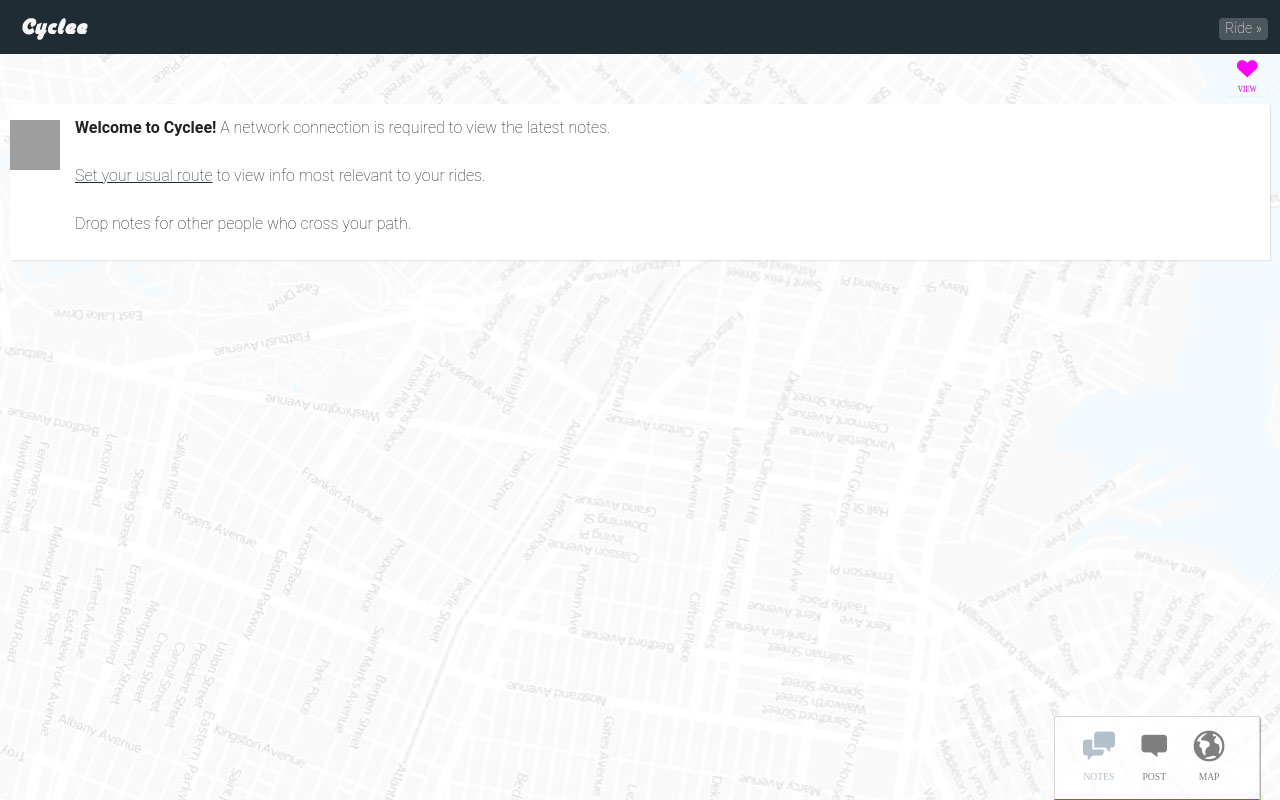
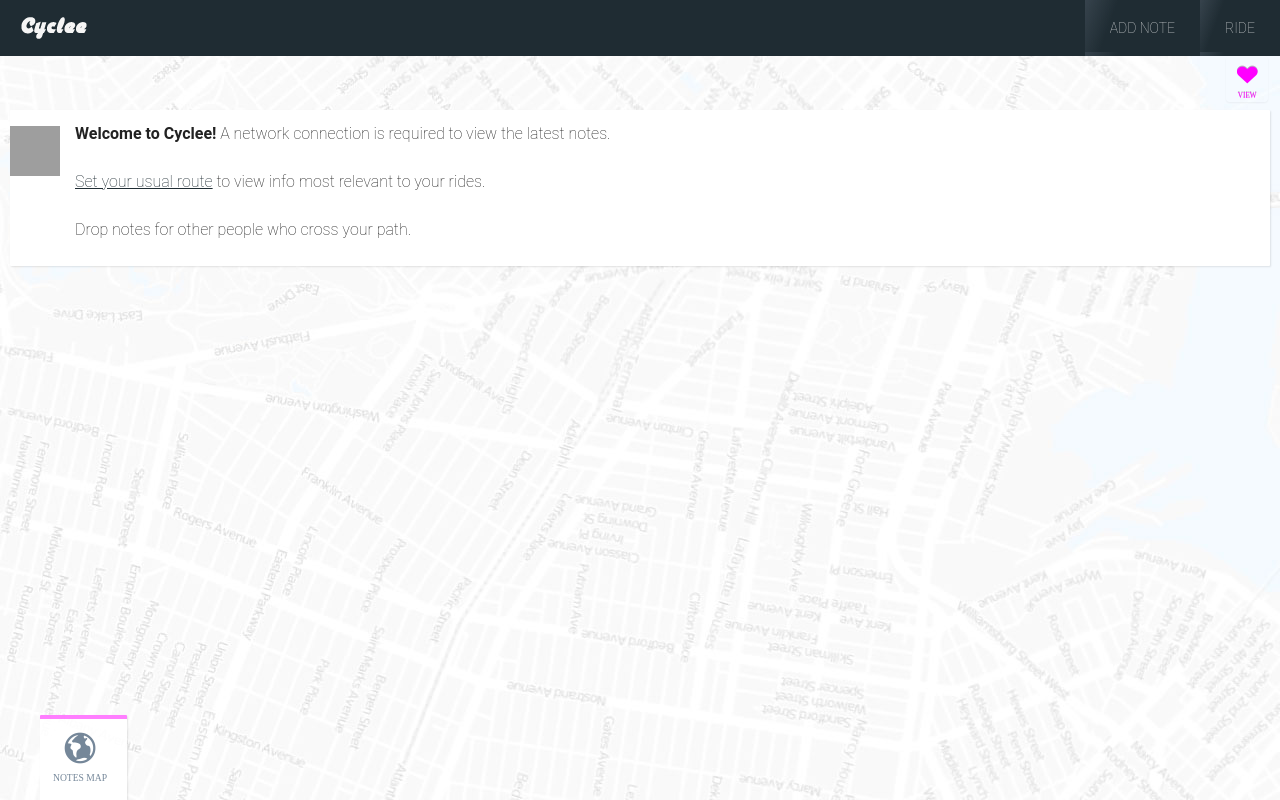
Before and after one commit to Cyclee/cyclee_central, a Django app: template cycleecarto/cyclee_client/templates/index.html in a window 1280 px wide. Run offline with Django 3.2, Linux system fonts and the light colour scheme; the template is opened without the code that fills it, so the values that code supplies are empty; some libraries are stand-ins or nearby versions; grey boxes are pictures that could not be loaded.

Commit message:
bunch of Nav improvements. house cleannig.

```diff
--- a/cycleecarto/cyclee_client/static/css/main.css
+++ b/cycleecarto/cyclee_client/static/css/main.css
@@ -236,15 +236,16 @@ nav a.entypo small { /* label */
 
 
 /***********
- * =nav header
+ * =header & nav
  *
 **/
 
-nav#header {
+header#main {
     position:fixed; top:0;
     z-index:1003;
     width:100%;
-    padding:.75em 0 .5em;
+    height:56px;
+    padding:0;
     background:rgb(31,44,51); /* blue dark */
 
     /* bugfix: padding on body after form field focus*/
@@ -253,24 +254,36 @@ nav#header {
     margin:0 -4px;
 }
 
-nav#header a#nav-ride,
-nav#header a#nav-ride-back {
-    float:right;
-    font-size:.9em;
-    margin:6px 12px 0;
-    padding:1px 6px;
-    border-radius:4px;
+header#main nav {
+    text-align:right;
+    }
+header#main nav a {
+    display:inline-block;
+    margin:0;
+    border:0 solid rgba(255,0,255,0);
+    border-width:0 0 4px 0;
+    /*total height = 56px*/
+    padding:21px 25px 17px;
+    font-size:14px; line-height:1em;
+    border-radius:0;
+    color:rgba(255,255,255,0.8);
+    background-color:rgb(31,44,51);
+    background-image: linear-gradient(110deg, rgba(78,90,102,.5), rgba(78,90,102,0), rgba(78,90,102,0),rgba(78,90,102,0),rgba(78,90,102,0));
+    background-repeat: repeat-y;
+    text-transform:uppercase;
+}
+header#main nav a:active,
+header#main nav a:hover {
     color:white;
-}
-nav#header a {
-    background:rgba(255,255,255,0.2);
-}
-nav#header a:active,
-nav#header a:hover {
     background:#f0f;
     }
-nav#header a.active {
-    background:rgba(255,255,255,0.2);
+header#main nav a.active {
+    border-color:#f0f;
+    }
+
+header#main nav a em.entypo {
+    display:none;
+    font-size:2em; line-height:1em
     }
 
 
@@ -279,66 +292,71 @@ nav#header a.active {
  *
 **/
 
-nav#header a#nav-logo {
+header#main a#nav-logo {
     float:left;
-    margin-left:10px;
-    padding:6px 10px;
+    height:26px;
+    margin:0;
+    padding:16px 10px 14px 20px;
     width:70px;
     background:rgb(31,44,51) url('../img/cyclee-logo-sm.png') no-repeat center center;
+    border:0 solid rgba(255,0,255,0);
+    border-width:0 0 0 4px;
 }
 
 @media only screen and (-Webkit-min-device-pixel-ratio: 1.5),
 only screen and (-moz-min-device-pixel-ratio: 1.5),
 only screen and (-o-min-device-pixel-ratio: 3/2),
 only screen and (min-device-pixel-ratio: 1.5) {
-  nav#header a#nav-logo {
+  header#main a#nav-logo {
       background-image:url('../img/cyclee-logo@3x.png');
       background-size: 70px 26px;
   }
 }
 
-/* back arrow */
-nav#header .nav-toggle {
+/* back home arrow */
+header#main .nav-backhome {
     position:absolute;
-    top:11px; left:6px;
+    top:8px; left:6px;
     font-family:'entypo';
-    font-size:2.2em; line-height:1em;
+    font-size:40px; line-height:1em;
     color:rgba(255,255,255,0.8);
     color:#f0f;
-    }
-nav#header .nav-back {
     display:none;
     }
 
 
 
 /***********
- * =nav primary
+ * =nav mapnav
  *
 **/
 
 
-#primary {
+#mapnav {
     position:fixed; z-index:10001;
-    bottom:0; right:20px;
-    border:1px solid rgba(204,204,204,0.8);
-    border-radius:2px 2px 0 0;
-    border-bottom:1px solid #f0f;
-    padding:.25em 20px .25em;
-    box-shadow:1px 1px 1px rgba(0,0,0,0.3);
-    background:rgba(255,255,255,0.8);
+    bottom:0; left:40px;
+    border-radius:1px 1px 0 0;
+    border-top:4px solid rgb(31,44,51);
+    border-top:4px solid rgba(255,0,255,0.5);
+    padding:.25em 8px .2em;
+    box-shadow:1px 1px 2px rgba(0,0,0,0.1);
+    background:rgba(255,255,255,0.9);
 }
 
-#primary a.entypo {
+#mapnav a.entypo {
     margin-right:.1em;
     font-size:4em;
     background:none !important;
+	color:rgb(117,135,153);
 }
 
-#primary a.entypo:active {
+#mapnav a.entypo:hover {
+    color:rgb(31,44,51);
+}
+#mapnav a.entypo:active {
     color:#f0f;
 }
-#primary a.entypo.active {
+#mapnav a.entypo.active {
     color:rgb(180,192,204);
 }
 
@@ -453,12 +471,11 @@ form#commute-locations select {
 }
 
 #modal.msg {
-    margin:10px 0; width:90%;
+    top:4px;
+    margin:0; width:90%;
     padding:1em 5%;
-    background:rgba(0,0,0,0.5);
-    background:rgba(31,44,51,0.75);
+    background:rgba(255,0,255,0.75);
     border-radius:0;
-    top:60px;
 }
 
 #modal p.notify {
@@ -643,7 +660,6 @@ a.entypo.btn {
     background-color: #f0f;
     background-image: linear-gradient(to bottom, #ff00ff, #dd00dd);
     background-repeat: repeat-x;
-    border:0px solid lime;
 }
 a.entypo.btn:hover {
     background-image: linear-gradient(to bottom, #ff33ff, #ff00ff);
@@ -654,15 +670,16 @@ a.entypo.btn:active {
 
 a.btn.btn-left {
     margin-right:0;
+    border-style:solid;
+    border:0px solid rgba(0, 0, 0, 0.2);
     border-radius:4px 0 0 4px;
     border-right-width:1px;
-    border-color: rgba(0, 0, 0, 0.2);
 }
 a.btn.btn-right {
     margin-left:0;
+    border:0px solid rgba(255,255,255,0.4);
     border-radius:0 4px 4px 0;
     border-left-width:1px;
-    border-color: rgba(255,255,255,0.4);
 }
 
 
@@ -686,8 +703,9 @@ a.btn.btn-right {
     color:white;
 }
 .notify-footer { /* <p> or <a> */
-    position:fixed; bottom:0;
-    width:100%; margin:0 -10px; padding:.5em 10px;
+/*    position:fixed; bottom:0; */
+    display:block;
+    width:100%; margin:1em -10px; padding:.5em 10px;
     background:#f0f;
     color:white;
     text-decoration:none;
@@ -752,7 +770,7 @@ section#notes {
     display:block;
     background:none;
     box-shadow:none;
-    padding:0 0 25px;
+    padding:0 0 85px; /* for #mapnav */
     margin-top:0;
 }
 
@@ -812,8 +830,8 @@ article div.meta a.entypo {
     margin:0 0 .25em;
     padding:0 4px;
     vertical-align:-3px;
-    color:rgb(117,135,153); background:rgb(226,232,238);
-    color:white; background:rgb(180,192,204);
+    color:white; background:rgba(180,192,204,0.8);
+
     border-radius:0;
 }
 article div.meta a.entypo:hover,
@@ -1112,6 +1130,7 @@ section#people {
 }
 #search-hashtags {
     float:left;
+    margin-bottom:75px; /* for #mapnav */
 }
 
 
@@ -1356,7 +1375,7 @@ textarea[contenteditable] {
 
 /* ==========================================================================
    EXAMPLE Media Queries for Responsive Design.
-   Theses examples override the primary ('mobile first') styles.
+   Theses examples override the main ('mobile first') styles.
    Modify as content requires.
    ========================================================================== */
 
--- a/cycleecarto/cyclee_client/static/js/commute.js
+++ b/cycleecarto/cyclee_client/static/js/commute.js
@@ -67,8 +67,8 @@ function commute_setpoints(){
 
 function prompt_setcommute(){
 
-    var footer = '<a href="#" class="notify-footer" onclick="switchpage(\'commute\'); $(this).hide();" >Customize notes to your usual route &#187;</a>';
-    $('#notes').append(footer);
+    var alert = '<a href="#" class="notify-footer" onclick="switchpage(\'commute\'); $(this).hide();" >Customize notes to your usual route &#187;</a>';
+    $('#notes-stream').prepend(alert);
 
 }
 
--- a/cycleecarto/cyclee_client/static/js/nav.js
+++ b/cycleecarto/cyclee_client/static/js/nav.js
@@ -20,17 +20,21 @@ function switchpage(id){
     console.log('switch: ' + id);
 
     if( id != 'notes'){
-        $('nav#header').find('.nav-back').fadeIn();
+        $('header#main').find('.nav-backhome').fadeIn();
+        $('#nav-logo').css('border-color','rgba(255,0,255,0)');
+    }
+    else {
+        $('#nav-logo').css('border-color','rgba(255,0,255,1)');
     }
     $('section.page').hide();
     $('section#' +id).fadeIn();
 
     // hide/show notes nav
-    if( id=='notes' || id=='people' || id=='notesmap' || id=='addnote' || id=='settings' || id=='help' ){
-        $('nav#primary').show();
+    if( id=='notes' || id=='addnote' ){
+        $('nav#mapnav').show();
     }
     else {
-        $('nav#primary').hide();
+        $('nav#mapnav').hide();
     }
 
     // hide misc
@@ -68,6 +72,7 @@ $('body').on('click','a.nav-page', function(){
 $('body').on('click','a.toggle',function(){
    var elem = $(this);
    elem.addClass('active');
+   $(this).siblings().removeClass('active');
 });
 
 
@@ -114,5 +119,5 @@ $('#nav-logo').click( function(){
  *
 **/
 $('#nav-notes').on('click',function(){
-    $('nav#header').find('.nav-back').hide();
+    $('header#main').find('.nav-backhome').hide();
 });
--- a/cycleecarto/cyclee_client/static/js/ride.js
+++ b/cycleecarto/cyclee_client/static/js/ride.js
@@ -26,19 +26,12 @@ var ride_table = 'rides';
 
 $('#nav-ride').on('click',ride_init);
 
-$('#nav-ride-back').on('click',function(){
-    $(this).addClass('hidden');
-    $('#nav-ride').removeClass('hidden');
-    $('#nav-notes').click();
-});
-
 function ride_init(){
 
-  $('#nav-ride').addClass('hidden');
-  $('#nav-ride-back').removeClass('hidden');
+  $('#ride-count').text( rideID + ' rides');
 
-  $('#ride-count').text( rideID + ' rides');
-  $('#ride-msg').delay('5000').fadeOut('slow');
+  var msg = 'Drop a Flag to add a Note later.';
+  var t = setTimeout( function(){feedback_msg(msg)},1000);
 
   // get total rides from CartoDB
   ride_count = 5;
--- a/cycleecarto/cyclee_client/templates/index.html
+++ b/cycleecarto/cyclee_client/templates/index.html
@@ -35,22 +35,21 @@
     <script src="/static/js/vendor/modernizr-2.6.1.min.js"></script>
 </head>
 <body>
+    <header id="main">
+        <a id="nav-logo" class="ir" href="#">Cyclee</a>
         <nav id="header" class="clearfix" >
-        <a id="nav-logo" class="ir" href="#">Cyclee</a>
-        <a id="nav-ride" class="nav-page toggle" href="#">Ride &#187;</a>
-        <a id="nav-ride-back" class="hidden" href="#">&#171; Notes</a>
-        <span class="nav-toggle nav-back">&#59229;</span>
+            <a id="nav-notes" class="nav-page toggle hidden" href="#"></a><a id="nav-addnote" class="nav-page toggle" href="#"><em class="entypo">&#59168;</em>Add Note</a><a id="nav-ride" class="nav-page toggle" href="#">Ride</a>
         </nav>
+        <span class="nav-backhome">&#59229;</span>
+    </header>
     <section id="splash" >
         <img alt="Cyclee" src="/static/img/cyclee-logo@3x.png" />
     </section>
 
     <div id="wrap">
 
-        <nav id="primary" class="clearfix" >
-            <a id="nav-notes" class="nav-page entypo toggle active" href="#">&#59168;<small>Notes</small></a>
-            <a id="nav-addnote" class="nav-page entypo toggle" href="#">&#59160;<small>Post</small></a>
-            <a id="nav-notesmap" class="nav-page entypo toggle" href="#">&#127758;<small>Map</small></a>
+        <nav id="mapnav" class="clearfix" >
+            <a id="nav-notesmap" class="nav-page entypo toggle" href="#">&#127758;<small>Notes Map</small></a>
         </nav>
 
         <section id="notes" class="page" >
@@ -71,11 +70,13 @@
                         </p>
                     </div>
             </nav>
+            <section id="notes-stream">
                 <article class="template">
                     <a title="username" href="#" ><img src="http://www.gravatar.com/avatar/?d=mm&s=50" /></a>
                     <div class="meta" ></div>
                     <p><strong>Welcome to Cyclee!</strong> A network connection is required to view the latest notes.<br /><br /><a href="#" onclick="switchpage('settings');">Set your usual route</a> to view info most relevant to your rides.<br /><br />Drop notes for other people who cross your path.</p>
                 </article>
+            </section>
         </section>
 
         <section id="addnote" class="page" >
@@ -125,7 +126,7 @@
             <section id="ride-info">
                 <p><span id="ride-count">0 rides</span> // <span id="ride-distance">0 miles</span></p>
                 <p id="trace-location" class="debug">x,y</p>
-                <p id="ride-msg">Drop a <a class="entypo" href="#">&#9873;</a> flag while you ride to <a class="entypo" href="#" onclick="switchpage('addnote');">&#59160;</a>&nbsp;add a note later.</p>
+                <p id="ride-msg"></p>
             </section>
         </section>
 
@@ -240,7 +241,7 @@
 
 
         <section id="filters" class="page">
-            <p>Filters will allow you to customize the quick view drop-down on notes. For example, search for info around a particular location, #hashtag, or group of people. Help us develop the feature: <a href="http://github.com/cyclee" >github.com/cyclee</a>.</p>
+            <p>Coming soon. This will allow you quickly search for info around a particular location, #hashtag, or group of people. Help us develop the feature: <a href="http://github.com/cyclee" >github.com/cyclee</a>.</p>
         </section>
 
         <section id="lastride" class="page">
```
Lines whose indentation alone changed are shown as unchanged.
